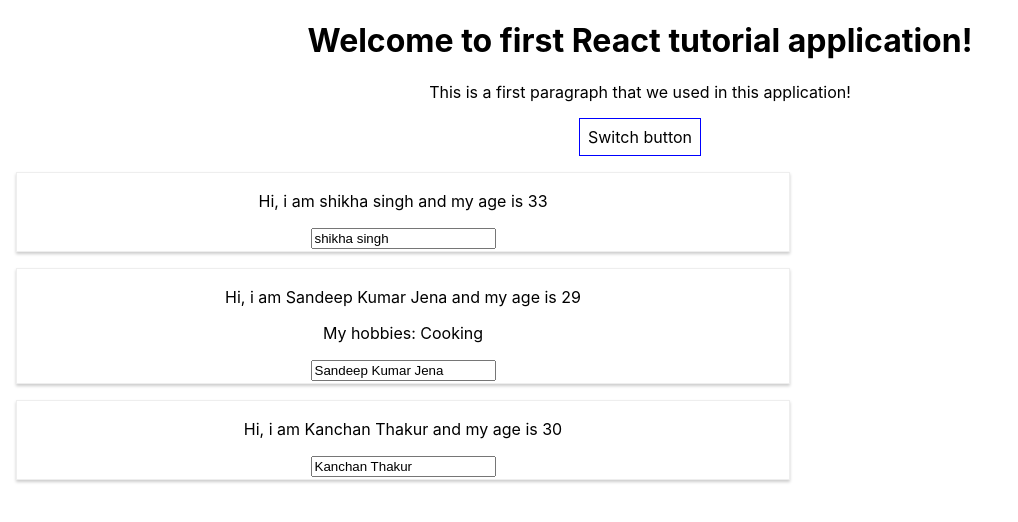
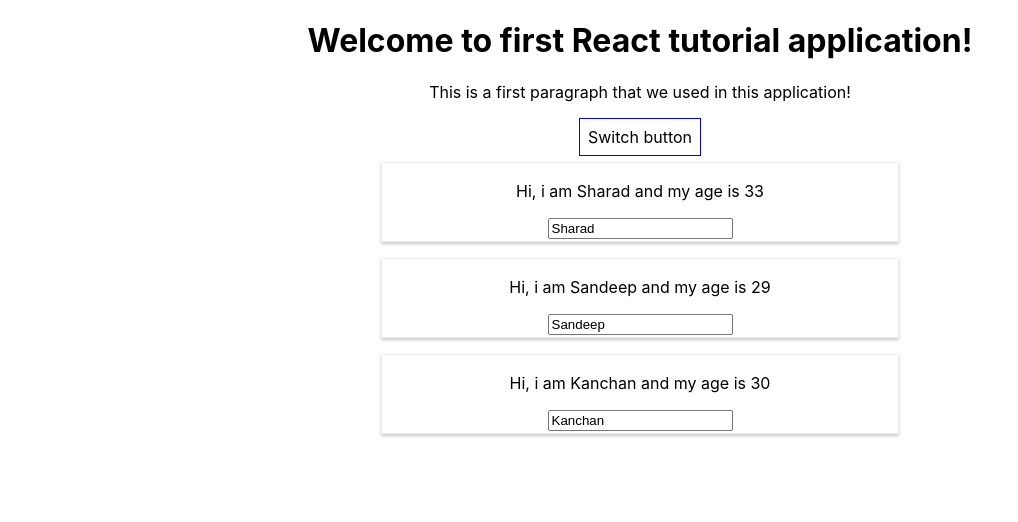
Before and after one commit to sharadkrsingh3687/react-complete-guide, a React (Create React App) app: page / in a window 1280 px wide. Both pictures are taken after a click on the button "Switch button". Shown: the top 522 px of the page, without its empty margins (0-1018 px from the left). Built offline with nearby package versions, Linux system fonts and the light colour scheme.

Commit message:
change some code

```diff
--- a/src/App.js
+++ b/src/App.js
@@ -10,7 +10,8 @@ class App extends Component {
       { name: 'Sandeep', age: '29' },
       { name: 'Kanchan', age: '30' }
     ],
-    otherState: 'some other data!'
+    otherState: 'some other data!',
+    showPersons: false
   }
 
   switchNameHandler = (newName) => {
@@ -28,9 +29,20 @@ class App extends Component {
       Persons: [
           { name: 'Sharad Kumar Singh', age: '33' },
           { name: event.target.value, age: '29' },
-          { name: 'Kanchan Thakur', age: '30' }
+          { name: 'Shikha Singh', age: '30' }
       ]
     })
+  }
+
+  toggleNameHandler = () => {
+    const doesShow = this.state.showPersons;
+    this.setState({showPersons: !doesShow});
+  }
+
+  deletePersonHandler = (personIndex) => {
+    const persons = this.state.Persons;
+    persons.splice(personIndex, 1);
+    this.setState({persons: persons});
   }
 
   render(){
@@ -43,15 +55,28 @@ class App extends Component {
       cursor: 'pointer'
     };
 
+    let persons = null;
+
+    if(this.state.showPersons){
+      persons = (
+          <div>
+            {this.state.Persons.map((person, index) => {
+                return <Person key={index}
+                            click={() => this.deletePersonHandler(index)}
+                            changed={this.nameChangedHandler.bind(this)}
+                            name={person.name}
+                            age={person.age} />
+              })}
+          </div>
+      )
+    }
+
     return (
       <div className="App">
         <h1>Welcome to first React tutorial application!</h1>
         <p>This is a first paragraph that we used in this application!</p>
-        <button style={style} onClick={this.switchNameHandler.bind(this,'shikha singh')}>Switch button</button>
-        <Person name={this.state.Persons[0].name} age={this.state.Persons[0].age} />
-        <Person name={this.state.Persons[1].name} age={this.state.Persons[1].age}
-         changed={this.nameChangedHandler}>My hobbies: Cooking</Person>
-        <Person name={this.state.Persons[2].name} age={this.state.Persons[2].age} />
+        <button style={style} onClick={this.toggleNameHandler}>Switch button</button>
+        {persons}
       </div>
    );
   }
--- a/src/Person/Person.css
+++ b/src/Person/Person.css
@@ -1,6 +1,9 @@
 .Person {
-    width: 60%;
-    margin: 16px;
+    width: 40%;
+    margin-left: auto;
+    margin-right: auto;
+    margin-bottom: 16px;
+    margin-top: 6px;
     border: 1px solid #eee;
     box-shadow: 0 2px 3px #ccc;
     padding: 2px;
--- a/src/Person/Person.js
+++ b/src/Person/Person.js
@@ -2,12 +2,13 @@ import React from 'react';
 import './Person.css';
 
 const person = (props) => {
+
     return (
-    <div className="Person">
-        <p>Hi, i am {props.name} and my age is {props.age}</p>
-        <p>{props.children}</p>
-        <input onChange={props.changed} value={props.name} />
-    </div>
+        <div className="Person">
+            <p onClick={props.click}>Hi, i am {props.name} and my age is {props.age}</p>
+            <p>{props.children}</p>
+            <input onChange={props.changed} defaultValue={props.name} />
+        </div>
     )
 };
 
```
